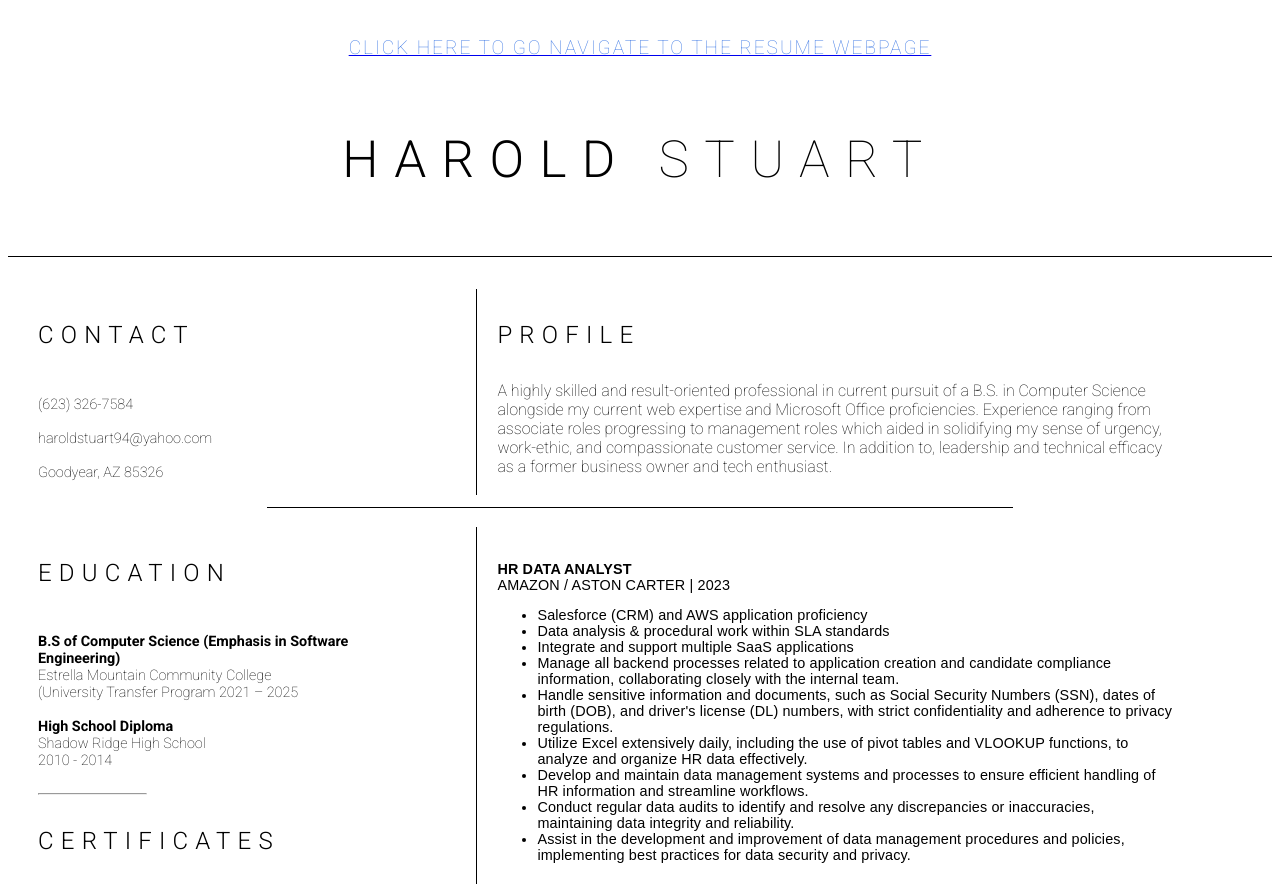
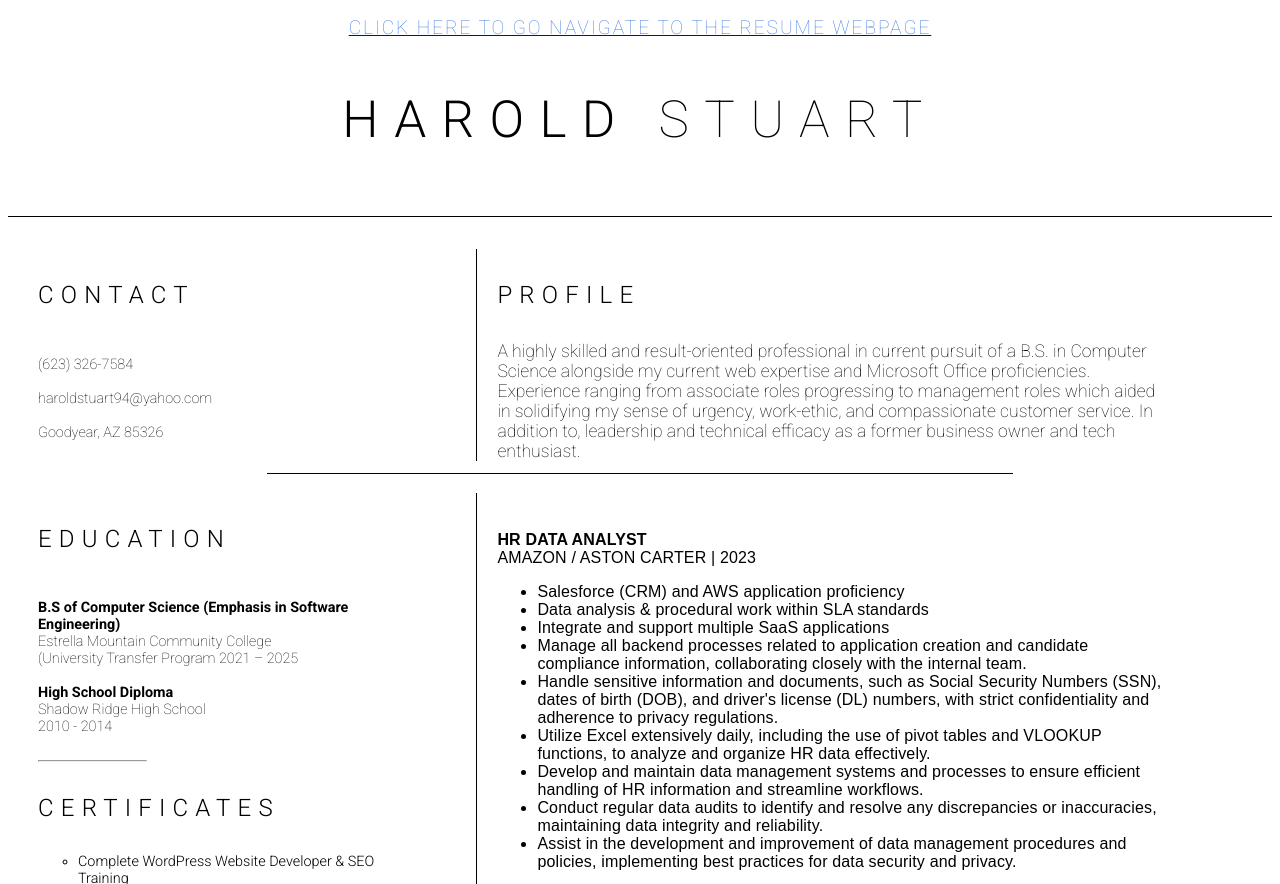
Before and after one commit to ht-stuart/digital_resume, a plain HTML site: page src/index.html in a window 1280 px wide. Shown: the top 884 px of the page. Drawn offline with Linux system fonts and the light colour scheme.

Commit message:
Updated to css

```diff
--- a/src/index.html
+++ b/src/index.html
@@ -14,12 +14,9 @@
     <title>Harold Stuart Digital Resume</title>
 </head>
 <body>
-    <div class="header-class"></div>
     <div class="resume-webpage-container">
         <a class="resume-button" href="https://lemon-wave-0a644de1e.4.azurestaticapps.net/" target="_blank"><h2>Click here to go navigate to the resume webpage</h2></a>
 </div>
-    </div>
-
 
     <div id="resume-full-page" class="resume-full-page">
 
--- a/src/style.css
+++ b/src/style.css
@@ -24,7 +24,6 @@
     font-weight: 100;
     letter-spacing: .1em;
     text-align: center;
-    padding: 20px;
 }
 
 .resume-webpage-container h2:hover{
@@ -91,7 +90,7 @@ h4{
 }
 
 .profile-text-container{
-    font-size: 1em;
+    font-size: 1.1em;
     font-weight: 200;
 }
 
@@ -129,7 +128,7 @@ hr.new-1{
     font-family: sans-serif;
     font-weight: 100;
     text-transform: uppercase;
-    font-size: .9em;
+    font-size: 1em;
     letter-spacing: .01em;
     margin-bottom: 1%;
 }
@@ -141,7 +140,7 @@ h6 span{
 .job-desc{
     font-family: sans-serif;
     font-weight: 200;
-    font-size: .9em;
+    font-size: 1em;
     letter-spacing: .01em;
 
 }
```
